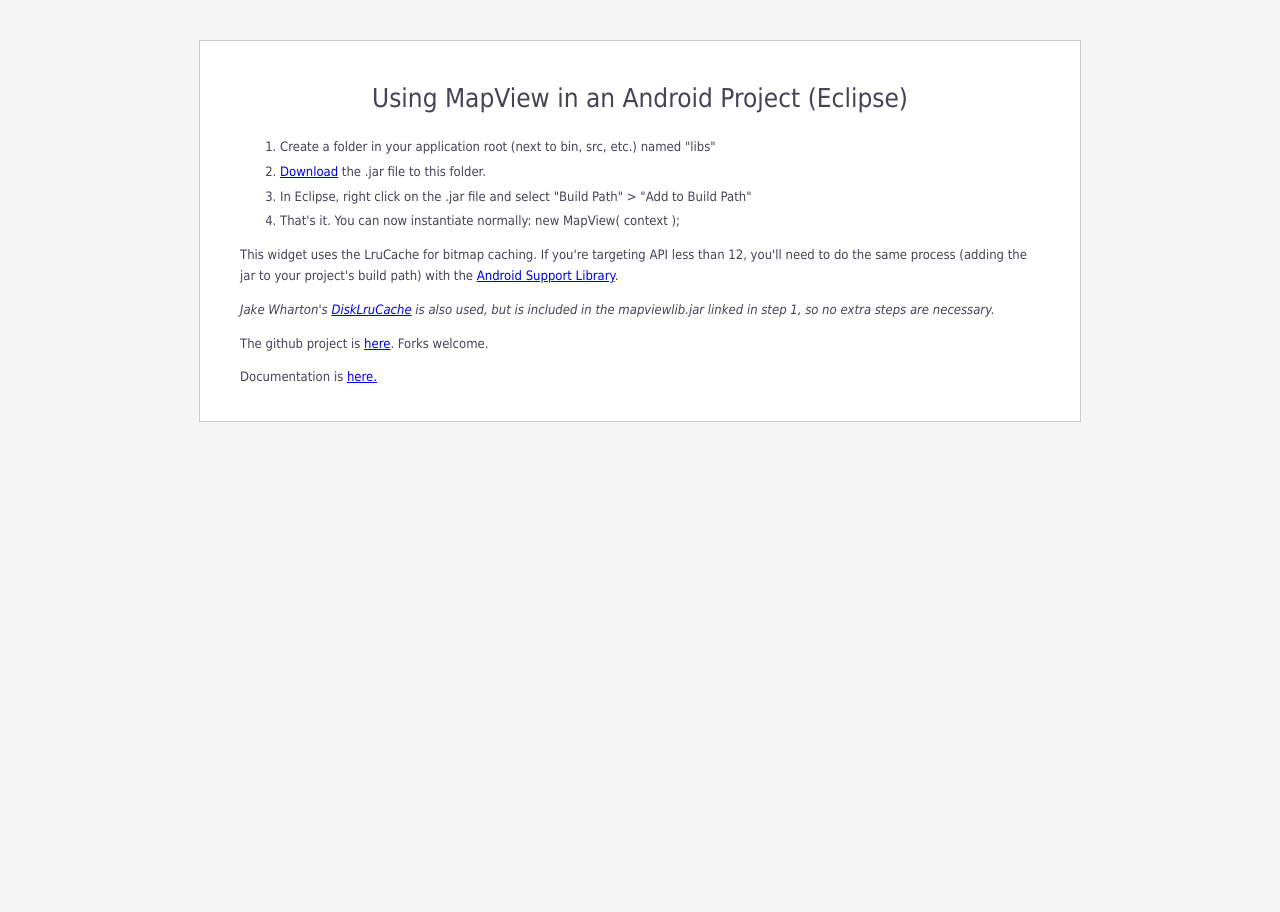
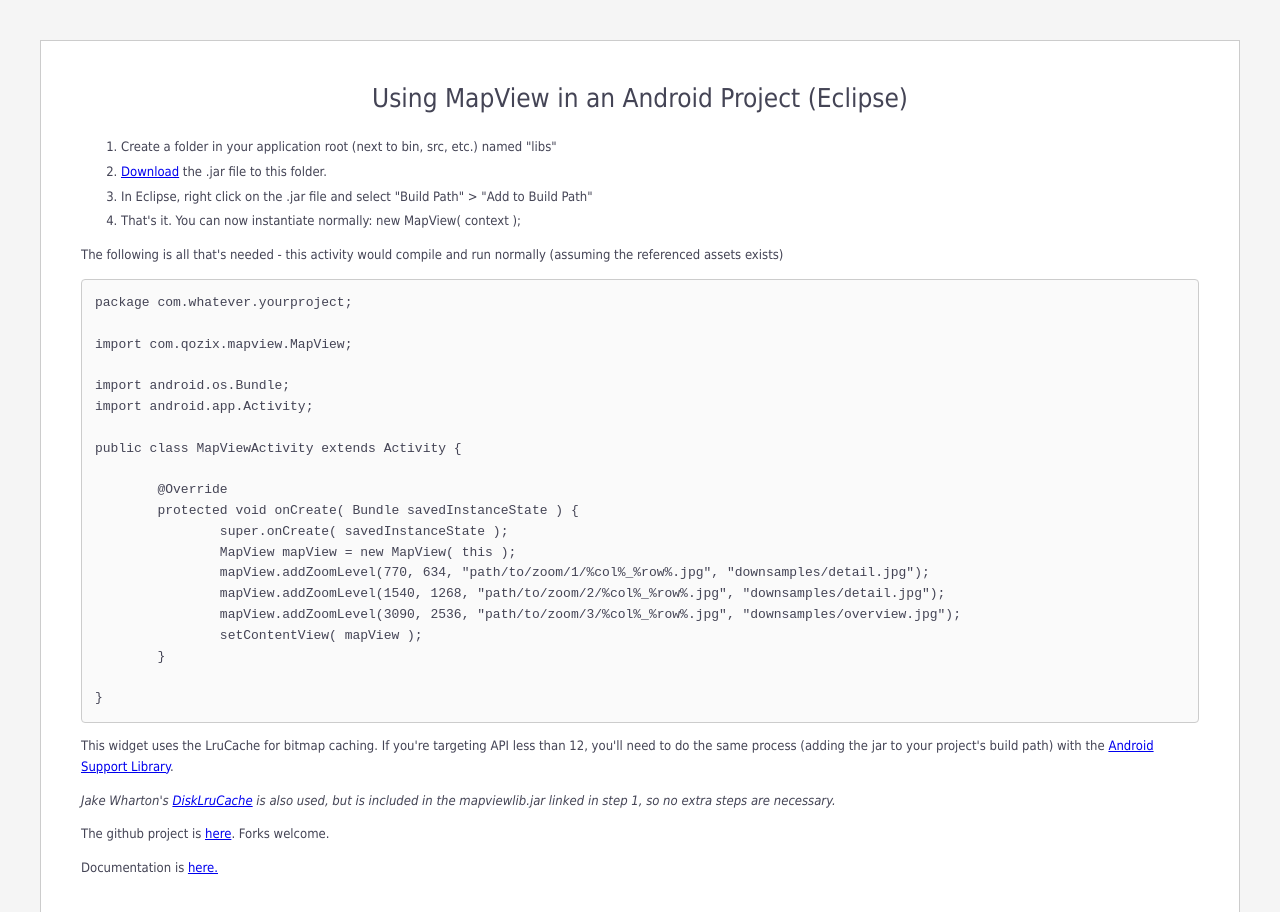
Before and after one commit to moagrius/MapView, a plain HTML site: page installation.html in a window 1280 px wide. Shown: the top 912 px of the page. Before the commit the page ends 800 px from the top, so only its background shows below. Drawn offline with Linux system fonts and the light colour scheme.

Commit message:
updated installation instructions

```diff
--- a/installation.html
+++ b/installation.html
@@ -1,8 +1,9 @@
 <!DOCTYPE html>
+
 <html>
 <head>
     <title>MapView</title>
-        <meta charset="UTF-8" />
+    <meta charset="UTF-8">
     <style type="text/css">
 	body {
 	    background: #F5F5F5;
@@ -14,7 +15,6 @@
 	    color: #445;
 	}
 	#instructions {
-				width: 800px;
 	    margin: 0 auto;
 	    padding: 20px 40px;
 	    border: 1px solid #CCC;
@@ -27,37 +27,61 @@
 	li {
 	    margin-bottom: 0.3em;
 	}
+	pre {
+	    border: 1px solid #CCC;
+	    background: #FAFAFA;
+	    padding: 1em;
+	    border-radius: 4px;
+	}
     </style>
 </head>
+
 <body>
     <div id="instructions">
-
 	<h1>Using MapView in an Android Project (Eclipse)</h1>
 
 	<ol>
 	    <li>Create a folder in your application root (next to bin, src, etc.) named "libs"</li>
+
 	    <li><a href="mapviewlib.jar">Download</a> the .jar file to this folder.</li>
-				<li>In Eclipse, right click on the .jar file and select "Build Path" > "Add to Build Path"</li>
-				<li>That's it.  You can now instantiate normally: new MapView( context );</li>
+
+	    <li>In Eclipse, right click on the .jar file and select "Build Path" &gt; "Add to Build Path"</li>
+
+	    <li>That's it. You can now instantiate normally: new MapView( context );</li>
 	</ol>
 
-			<p>
-				This widget uses the LruCache for bitmap caching.  If you're targeting API less than 12, you'll need to do the same process (adding the jar to your project's
-				build path) with the <a target="_blank" href="http://developer.android.com/tools/extras/support-library.html">Android Support Library</a>.
-			</p>
+	<p>The following is all that's needed - this activity would compile and run normally (assuming the referenced assets exists)</p>
+	<pre>
+package com.whatever.yourproject;
 
-			<p>
-				<em>Jake Wharton's <a target="_blank" href="https://github.com/JakeWharton/DiskLruCache">DiskLruCache</a> is also used, but is included
-				in the mapviewlib.jar linked in step 1, so no extra steps are necessary.</em>
-			</p>
+import com.qozix.mapview.MapView;
 
-			<p>The github project is <a target="_blank" href="https://github.com/moagrius/MapView">here</a>.  Forks welcome.</a></p>
+import android.os.Bundle;
+import android.app.Activity;
 
-			<p>Documentation is <a target="_blank" href="http://moagrius.github.com/MapView/documentation/reference/packages.html">here.</a></p>
+public class MapViewActivity extends Activity {
 
-		</div>
+	@Override
+	protected void onCreate( Bundle savedInstanceState ) {
+		super.onCreate( savedInstanceState );
+		MapView mapView = new MapView( this );
+		mapView.addZoomLevel(770, 634, "path/to/zoom/1/%col%_%row%.jpg", "downsamples/detail.jpg");
+		mapView.addZoomLevel(1540, 1268, "path/to/zoom/2/%col%_%row%.jpg", "downsamples/detail.jpg");
+		mapView.addZoomLevel(3090, 2536, "path/to/zoom/3/%col%_%row%.jpg", "downsamples/overview.jpg");
+		setContentView( mapView );
+	}
 
-<script type="text/javascript">
+}
+</pre>
+
+	<p>This widget uses the LruCache for bitmap caching. If you're targeting API less than 12, you'll need to do the same process (adding the jar to your project's build path) with the <a target="_blank" href="http://developer.android.com/tools/extras/support-library.html">Android Support Library</a>.</p>
+
+	<p><em>Jake Wharton's <a target="_blank" href="https://github.com/JakeWharton/DiskLruCache">DiskLruCache</a> is also used, but is included in the mapviewlib.jar linked in step 1, so no extra steps are necessary.</em></p>
+
+	<p>The github project is <a target="_blank" href="https://github.com/moagrius/MapView">here</a>. Forks welcome.</p>
+
+	<p>Documentation is <a target="_blank" href="http://moagrius.github.com/MapView/documentation">here.</a></p>
+    </div><script type="text/javascript">
 
     var _gaq = _gaq || [];
     _gaq.push(['_setAccount', 'UA-18245694-4']);
```
Lines whose indentation alone changed are shown as unchanged.
